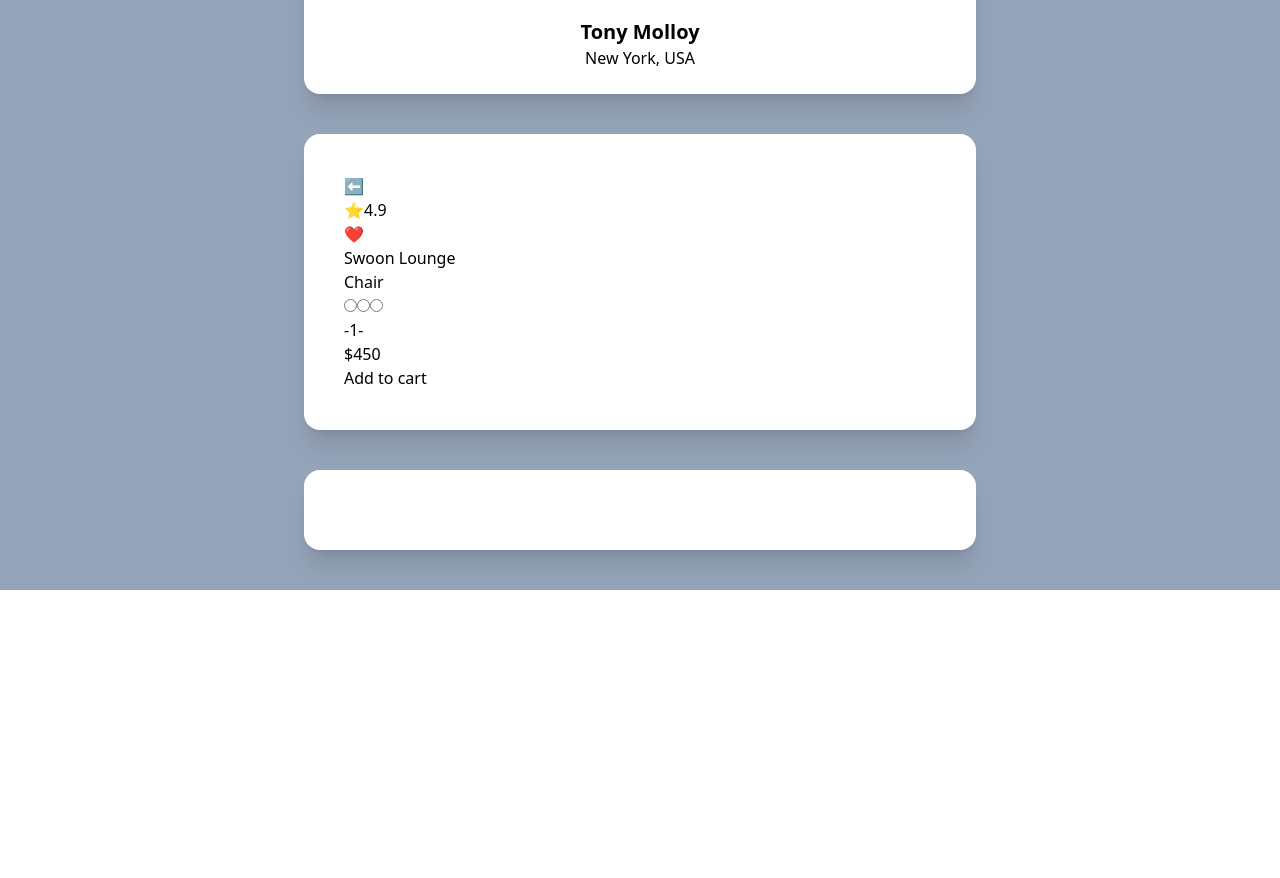
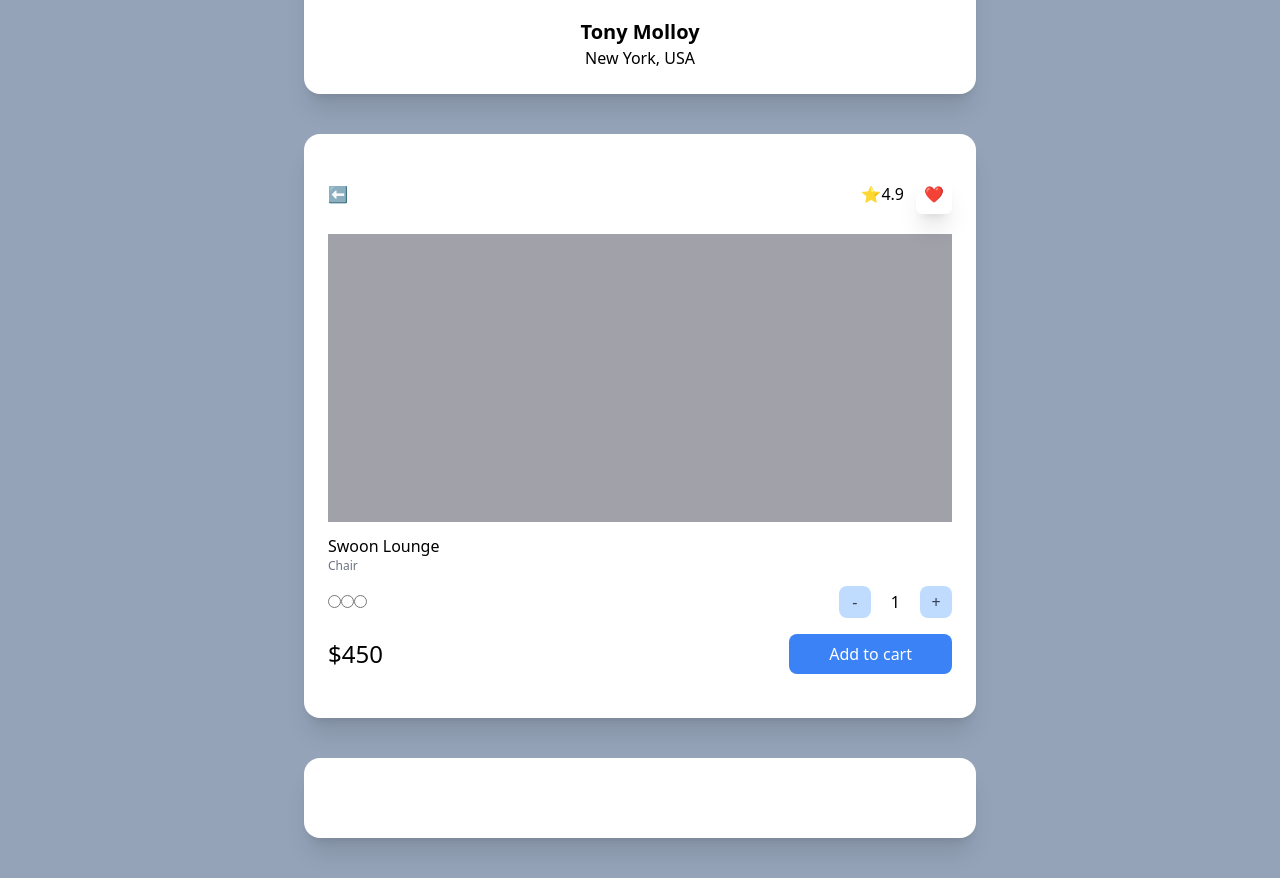
Before and after one commit to KeMezz/carrot-market, a Next.js app: page / in a window 1280 px wide. Shown: the part 520-1398 px from the top of the page. Before the commit the page ends 1110 px from the top, so only its background shows below. Built offline with nearby package versions, Linux system fonts and the light colour scheme.

Commit message:
tailwindcss practice

```diff
--- a/pages/index.tsx
+++ b/pages/index.tsx
@@ -2,7 +2,7 @@ import type { NextPage } from "next";
 
 const Home: NextPage = () => {
   return (
-    <section className="bg-slate-400 py-10 px-8 flex flex-col space-y-10 items-center">
+    <section className="bg-slate-400 py-10 px-8 flex flex-col space-y-10 items-center min-h-screen">
       <div className="bg-white p-8 rounded-2xl shadow-xl max-w-2xl w-full">
         <h1 className="font-semibold text-3xl">Select Item</h1>
         <div className="flex justify-between my-2">
@@ -43,35 +43,37 @@ const Home: NextPage = () => {
           <p>New York, USA</p>
         </div>
       </div>
-      <div className="bg-white p-10 rounded-2xl shadow-xl max-w-2xl w-full">
-        <section>
+      <div className="bg-white p-6 pt-10 rounded-2xl shadow-xl max-w-2xl w-full">
+        <div className="flex justify-between items-center mb-5">
           <button>⬅️</button>
-          <div><button>⭐️</button><span>4.9</span></div>
-          <div>❤️</div>
-        </section>
-        <div />
-        <section>
-          <div>
-            <h2>Swoon Lounge</h2>
-            <p>Chair</p>
+          <div className="space-x-3">
+            <button>⭐️4.9</button>
+            <button className="shadow-xl p-2 rounded-md">❤️</button>
           </div>
-          <div>
+        </div>
+        <div className="bg-zinc-400 h-72" />
+        <div className="mt-3 mb-5">
+          <div className="mb-3">
+            <h2 className="font-medium">Swoon Lounge</h2>
+            <p className="text-xs text-gray-500">Chair</p>
+          </div>
+          <div className="flex justify-between items-center">
             <div>
               <input type="radio" />
               <input type="radio" />
               <input type="radio" />
             </div>
-            <div>
-              <button>-</button>
+            <div className="flex items-center space-x-5">
+              <button className="p-1.5 bg-blue-200 flex justify-center items-center aspect-square w-8 h-8 text-gray-700 rounded-lg">-</button>
               <span>1</span>
-              <button>-</button>
+              <button className="p-1.5 bg-blue-200 flex justify-center items-center aspect-square w-8 h-8 text-gray-700 rounded-lg">+</button>
             </div>
           </div>
-          <div>
-            <h1>$450</h1>
-            <button>Add to cart</button>
+          <div className="flex justify-between items-center mt-4">
+            <h1 className="font-medium text-2xl">$450</h1>
+            <button className="bg-blue-500 text-center text-white rounded-lg py-2 px-10">Add to cart</button>
           </div>
-        </section>
+        </div>
       </div>
       <div className="bg-white p-10 rounded-2xl shadow-xl max-w-2xl w-full"></div>
     </section>
```
